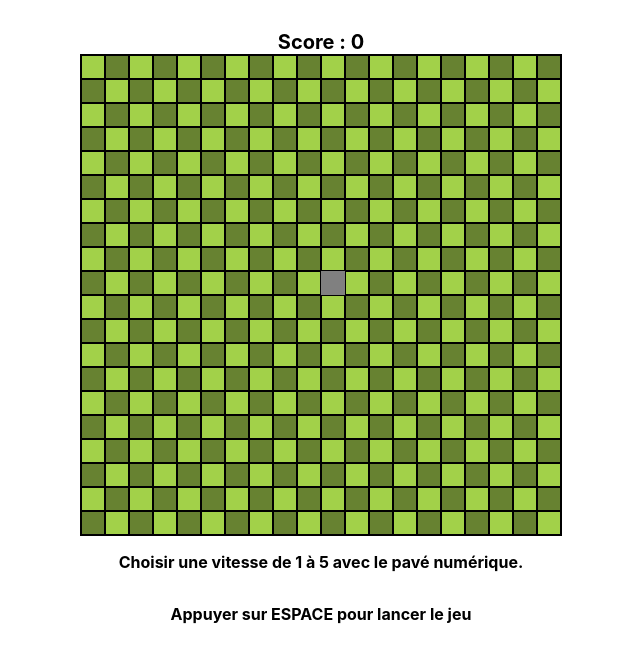
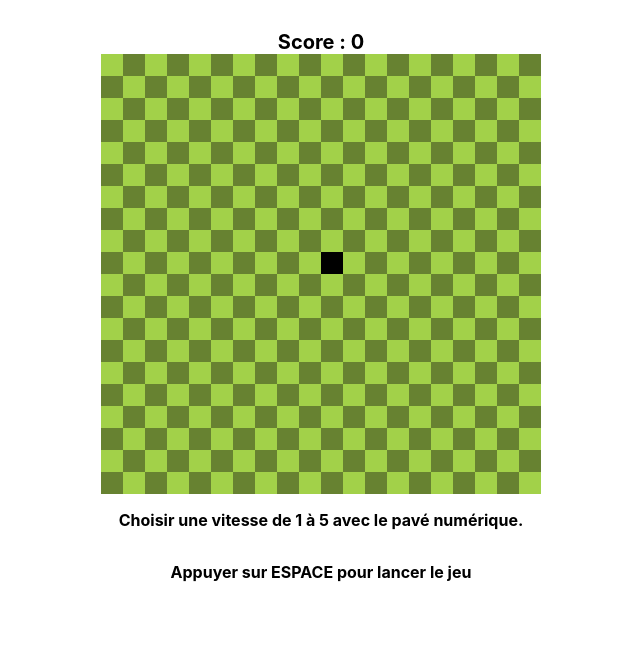
Before and after one commit to Kraamil/Exercices-Notes, a plain HTML site: page pages/snake.html in a window 1280 px wide. Shown: the part 97-760 px from the top of the page, without its empty margins (319-959 px from the left). Drawn offline with Linux system fonts and the light colour scheme.

Commit message:
Update snake.css

```diff
--- a/styles/snake.css
+++ b/styles/snake.css
@@ -20,7 +20,6 @@ a {
 table, tr, td {
     width: 20px;
     height: 20px;
-    border: 0.5px solid black;
     border-spacing: 0;
     table-layout: fixed;
 }
@@ -40,7 +39,7 @@ table, tr, td {
 }
 
 .snake {
-    background-color: gray;
+    background-color: black;
     border : none;
 }
 
```
